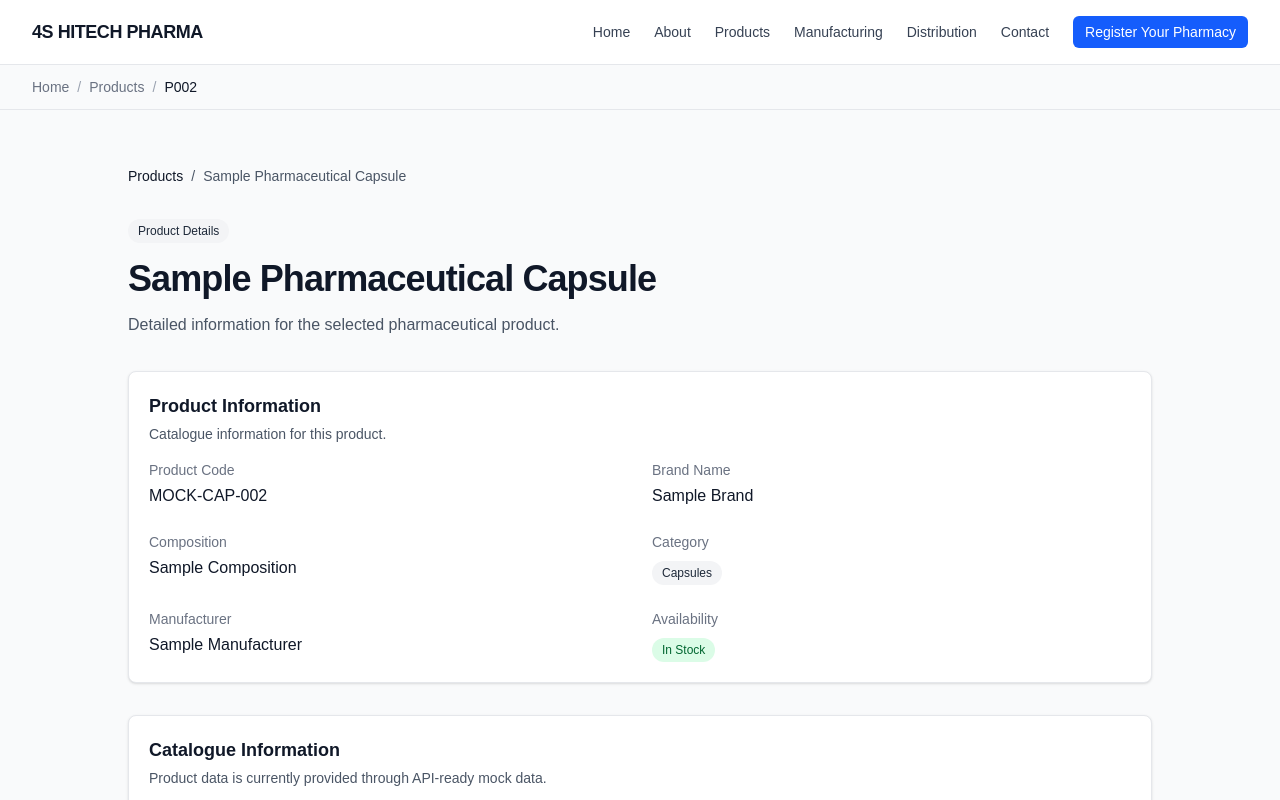
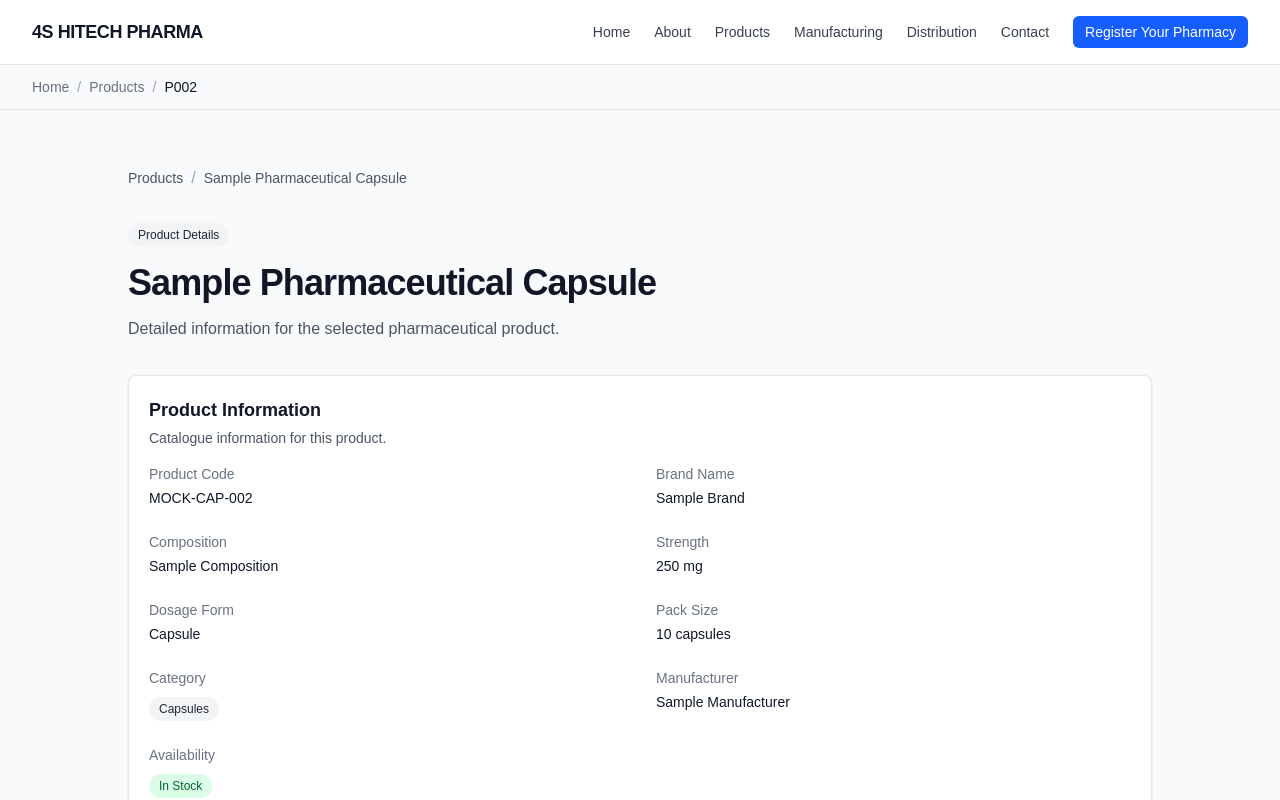
Before and after one commit to SHarshitha11/4s-hitech-pharma, a Next.js app: page /products/P002 in a window 1280 px wide. Shown: the top 800 px of the page. Built offline with nearby package versions, Linux system fonts and the light colour scheme.

Commit message:
feat: enhance product details page

```diff
--- a/src/app/(public)/products/[id]/page.tsx
+++ b/src/app/(public)/products/[id]/page.tsx
@@ -10,12 +10,6 @@ interface ProductDetailsPageProps {
   }>;
 }
 
-export function generateStaticParams() {
-  return mockProducts.map((product) => ({
-    id: product.id,
-  }));
-}
-
 export default async function ProductDetailsPage({
   params,
 }: ProductDetailsPageProps) {
@@ -25,27 +19,27 @@ export default async function ProductDetailsPage({
 
   if (!product) {
     notFound();
+    return null;
   }
 
   return (
     <main className="min-w-0 overflow-x-hidden bg-gray-50 px-4 py-10 sm:px-6 lg:px-8 lg:py-14">
       <div className="mx-auto w-full max-w-5xl space-y-8">
-        {/* Breadcrumb */}
-        <nav
-          aria-label="Breadcrumb"
-          className="text-sm text-gray-600"
-        >
+        <div>
           <Link
             href="/products"
-            className="font-medium text-gray-900 hover:underline"
+            className="text-sm font-medium text-gray-600 hover:text-gray-900"
           >
             Products
           </Link>
-          <span className="mx-2">/</span>
-          <span>{product.name}</span>
-        </nav>
 
-        {/* Header */}
+          <span className="mx-2 text-gray-400">/</span>
+
+          <span className="break-words text-sm text-gray-600">
+            {product.name}
+          </span>
+        </div>
+
         <section>
           <Badge>Product Details</Badge>
 
@@ -58,62 +52,88 @@ export default async function ProductDetailsPage({
           </p>
         </section>
 
-        {/* Product Information */}
         <Card
           title="Product Information"
           description="Catalogue information for this product."
         >
-          <div className="grid min-w-0 gap-6 sm:grid-cols-2">
-            <div>
-              <p className="text-sm font-medium text-gray-500">
+          <dl className="grid min-w-0 gap-x-8 gap-y-6 sm:grid-cols-2">
+            <div className="min-w-0">
+              <dt className="text-sm font-medium text-gray-500">
                 Product Code
-              </p>
-              <p className="mt-1 break-words text-gray-900">
+              </dt>
+              <dd className="mt-1 break-words text-sm text-gray-900">
                 {product.productCode}
-              </p>
+              </dd>
             </div>
 
-            <div>
-              <p className="text-sm font-medium text-gray-500">
+            <div className="min-w-0">
+              <dt className="text-sm font-medium text-gray-500">
                 Brand Name
-              </p>
-              <p className="mt-1 break-words text-gray-900">
+              </dt>
+              <dd className="mt-1 break-words text-sm text-gray-900">
                 {product.brandName}
-              </p>
+              </dd>
             </div>
 
-            <div>
-              <p className="text-sm font-medium text-gray-500">
+            <div className="min-w-0">
+              <dt className="text-sm font-medium text-gray-500">
                 Composition
-              </p>
-              <p className="mt-1 break-words text-gray-900">
+              </dt>
+              <dd className="mt-1 break-words text-sm text-gray-900">
                 {product.composition}
-              </p>
+              </dd>
             </div>
 
-            <div>
-              <p className="text-sm font-medium text-gray-500">
-                Category
-              </p>
-              <div className="mt-2">
-                <Badge>{product.category}</Badge>
-              </div>
+            <div className="min-w-0">
+              <dt className="text-sm font-medium text-gray-500">
+                Strength
+              </dt>
+              <dd className="mt-1 break-words text-sm text-gray-900">
+                {product.strength}
+              </dd>
             </div>
 
-            <div>
-              <p className="text-sm font-medium text-gray-500">
-                Manufacturer
-              </p>
-              <p className="mt-1 break-words text-gray-900">
-                {product.manufacturer}
-              </p>
+            <div className="min-w-0">
+              <dt className="text-sm font-medium text-gray-500">
+                Dosage Form
+              </dt>
+              <dd className="mt-1 break-words text-sm text-gray-900">
+                {product.dosageForm}
+              </dd>
             </div>
 
-            <div>
-              <p className="text-sm font-medium text-gray-500">
+            <div className="min-w-0">
+              <dt className="text-sm font-medium text-gray-500">
+                Pack Size
+              </dt>
+              <dd className="mt-1 break-words text-sm text-gray-900">
+                {product.packSize}
+              </dd>
+            </div>
+
+            <div className="min-w-0">
+              <dt className="text-sm font-medium text-gray-500">
+                Category
+              </dt>
+              <dd className="mt-2">
+                <Badge>{product.category}</Badge>
+              </dd>
+            </div>
+
+            <div className="min-w-0">
+              <dt className="text-sm font-medium text-gray-500">
+                Manufacturer
+              </dt>
+              <dd className="mt-1 break-words text-sm text-gray-900">
+                {product.manufacturer}
+              </dd>
+            </div>
+
+            <div className="min-w-0">
+              <dt className="text-sm font-medium text-gray-500">
                 Availability
-              </p>
-              <div className="mt-2">
+              </dt>
+              <dd className="mt-2">
                 <Badge
                   variant={
                     product.availability === "In Stock"
@@ -125,12 +145,36 @@ export default async function ProductDetailsPage({
                 >
                   {product.availability}
                 </Badge>
-              </div>
+              </dd>
             </div>
+          </dl>
+        </Card>
+
+        <Card
+          title="Ordering"
+          description="Pharmacies can register to access the ordering platform."
+        >
+          <div className="flex flex-col gap-3 sm:flex-row">
+            <Link href="/register-pharmacy">
+              <Button className="w-full sm:w-auto">
+                Start Ordering
+              </Button>
+            </Link>
+
+            <Link href="/contact">
+              <Button variant="outline" className="w-full sm:w-auto">
+                Product Enquiry
+              </Button>
+            </Link>
+
+            <Link href="/products">
+              <Button variant="outline" className="w-full sm:w-auto">
+                Back to Products
+              </Button>
+            </Link>
           </div>
         </Card>
 
-        {/* Catalogue Notice */}
         <Card
           title="Catalogue Information"
           description="Product data is currently provided through API-ready mock data."
@@ -141,21 +185,6 @@ export default async function ProductDetailsPage({
             can be connected through the backend API when available.
           </p>
         </Card>
-
-        {/* Actions */}
-        <div className="flex flex-col gap-3 sm:flex-row">
-          <Link href="/products">
-            <Button variant="outline" className="w-full sm:w-auto">
-              Back to Products
-            </Button>
-          </Link>
-
-          <Link href="/contact">
-            <Button className="w-full sm:w-auto">
-              Product Enquiry
-            </Button>
-          </Link>
-        </div>
       </div>
     </main>
   );
--- a/src/lib/mock-products.ts
+++ b/src/lib/mock-products.ts
@@ -7,6 +7,9 @@ export const mockProducts: Product[] = [
     name: "Sample Pharmaceutical Tablet",
     brandName: "Sample Brand",
     composition: "Sample Composition",
+    strength: "500 mg",
+    dosageForm: "Tablet",
+    packSize: "10 tablets",
     category: "Tablets",
     manufacturer: "Sample Manufacturer",
     availability: "In Stock",
@@ -17,6 +20,9 @@ export const mockProducts: Product[] = [
     name: "Sample Pharmaceutical Capsule",
     brandName: "Sample Brand",
     composition: "Sample Composition",
+    strength: "250 mg",
+    dosageForm: "Capsule",
+    packSize: "10 capsules",
     category: "Capsules",
     manufacturer: "Sample Manufacturer",
     availability: "In Stock",
@@ -27,6 +33,9 @@ export const mockProducts: Product[] = [
     name: "Sample Pharmaceutical Syrup",
     brandName: "Sample Brand",
     composition: "Sample Composition",
+    strength: "100 mg/5 mL",
+    dosageForm: "Syrup",
+    packSize: "100 mL",
     category: "Syrups",
     manufacturer: "Sample Manufacturer",
     availability: "Limited Stock",
@@ -37,6 +46,9 @@ export const mockProducts: Product[] = [
     name: "Sample Oral Suspension",
     brandName: "Sample Brand",
     composition: "Sample Composition",
+    strength: "100 mg/5 mL",
+    dosageForm: "Oral Suspension",
+    packSize: "100 mL",
     category: "Suspensions",
     manufacturer: "Sample Manufacturer",
     availability: "In Stock",
@@ -47,6 +59,9 @@ export const mockProducts: Product[] = [
     name: "Sample Injectable Product",
     brandName: "Sample Brand",
     composition: "Sample Composition",
+    strength: "500 mg",
+    dosageForm: "Injection",
+    packSize: "1 vial",
     category: "Injections",
     manufacturer: "Sample Manufacturer",
     availability: "Limited Stock",
@@ -57,6 +72,9 @@ export const mockProducts: Product[] = [
     name: "Sample Pharmaceutical Cream",
     brandName: "Sample Brand",
     composition: "Sample Composition",
+    strength: "1%",
+    dosageForm: "Cream",
+    packSize: "20 g",
     category: "Creams",
     manufacturer: "Sample Manufacturer",
     availability: "In Stock",
@@ -67,6 +85,9 @@ export const mockProducts: Product[] = [
     name: "Sample Pharmaceutical Ointment",
     brandName: "Sample Brand",
     composition: "Sample Composition",
+    strength: "1%",
+    dosageForm: "Ointment",
+    packSize: "20 g",
     category: "Ointments",
     manufacturer: "Sample Manufacturer",
     availability: "In Stock",
@@ -77,6 +98,9 @@ export const mockProducts: Product[] = [
     name: "Sample Pharmaceutical Drops",
     brandName: "Sample Brand",
     composition: "Sample Composition",
+    strength: "0.5%",
+    dosageForm: "Drops",
+    packSize: "10 mL",
     category: "Drops",
     manufacturer: "Sample Manufacturer",
     availability: "Out of Stock",
@@ -87,6 +111,9 @@ export const mockProducts: Product[] = [
     name: "Sample Pharmaceutical Powder",
     brandName: "Sample Brand",
     composition: "Sample Composition",
+    strength: "500 mg",
+    dosageForm: "Powder",
+    packSize: "10 sachets",
     category: "Powders",
     manufacturer: "Sample Manufacturer",
     availability: "In Stock",
@@ -97,6 +124,9 @@ export const mockProducts: Product[] = [
     name: "Sample Nutraceutical Product",
     brandName: "Sample Brand",
     composition: "Sample Composition",
+    strength: "500 mg",
+    dosageForm: "Capsule",
+    packSize: "30 capsules",
     category: "Nutraceuticals",
     manufacturer: "Sample Manufacturer",
     availability: "In Stock",
@@ -107,6 +137,9 @@ export const mockProducts: Product[] = [
     name: "Sample Healthcare Product",
     brandName: "Sample Brand",
     composition: "Sample Composition",
+    strength: "Standard",
+    dosageForm: "Healthcare Product",
+    packSize: "1 pack",
     category: "Surgical & Healthcare",
     manufacturer: "Sample Manufacturer",
     availability: "Limited Stock",
@@ -117,6 +150,9 @@ export const mockProducts: Product[] = [
     name: "Sample Extended Release Tablet",
     brandName: "Sample Brand",
     composition: "Sample Composition",
+    strength: "500 mg",
+    dosageForm: "Extended Release Tablet",
+    packSize: "10 tablets",
     category: "Tablets",
     manufacturer: "Sample Manufacturer",
     availability: "In Stock",
--- a/src/types/product.ts
+++ b/src/types/product.ts
@@ -11,7 +11,10 @@ export type ProductCategory =
   | "Nutraceuticals"
   | "Surgical & Healthcare";
 
-export type ProductAvailability = "In Stock" | "Limited Stock" | "Out of Stock";
+export type ProductAvailability =
+  | "In Stock"
+  | "Limited Stock"
+  | "Out of Stock";
 
 export interface Product {
   id: string;
@@ -19,6 +22,9 @@ export interface Product {
   name: string;
   brandName: string;
   composition: string;
+  strength: string;
+  dosageForm: string;
+  packSize: string;
   category: ProductCategory;
   manufacturer: string;
   availability: ProductAvailability;
```
Also changed, not shown: 1 other file (tests, documents, lock files or other folders).
